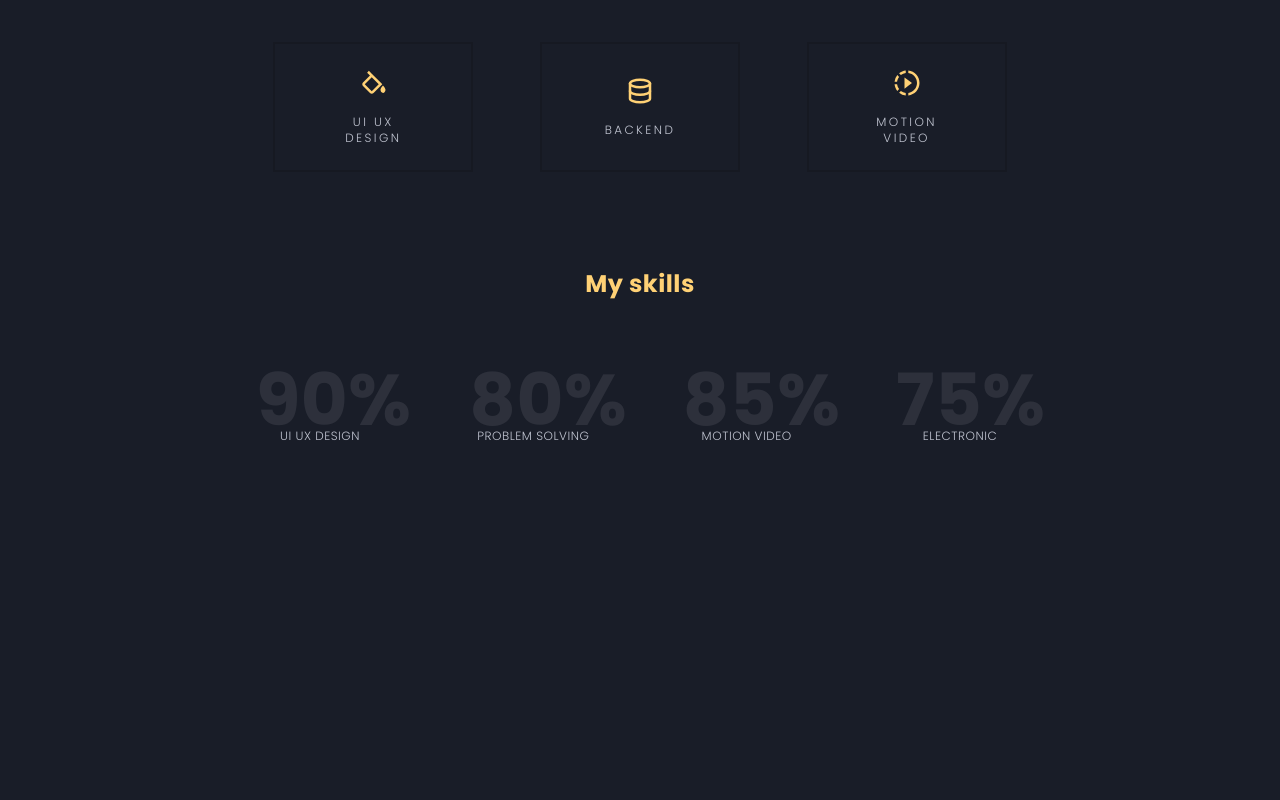
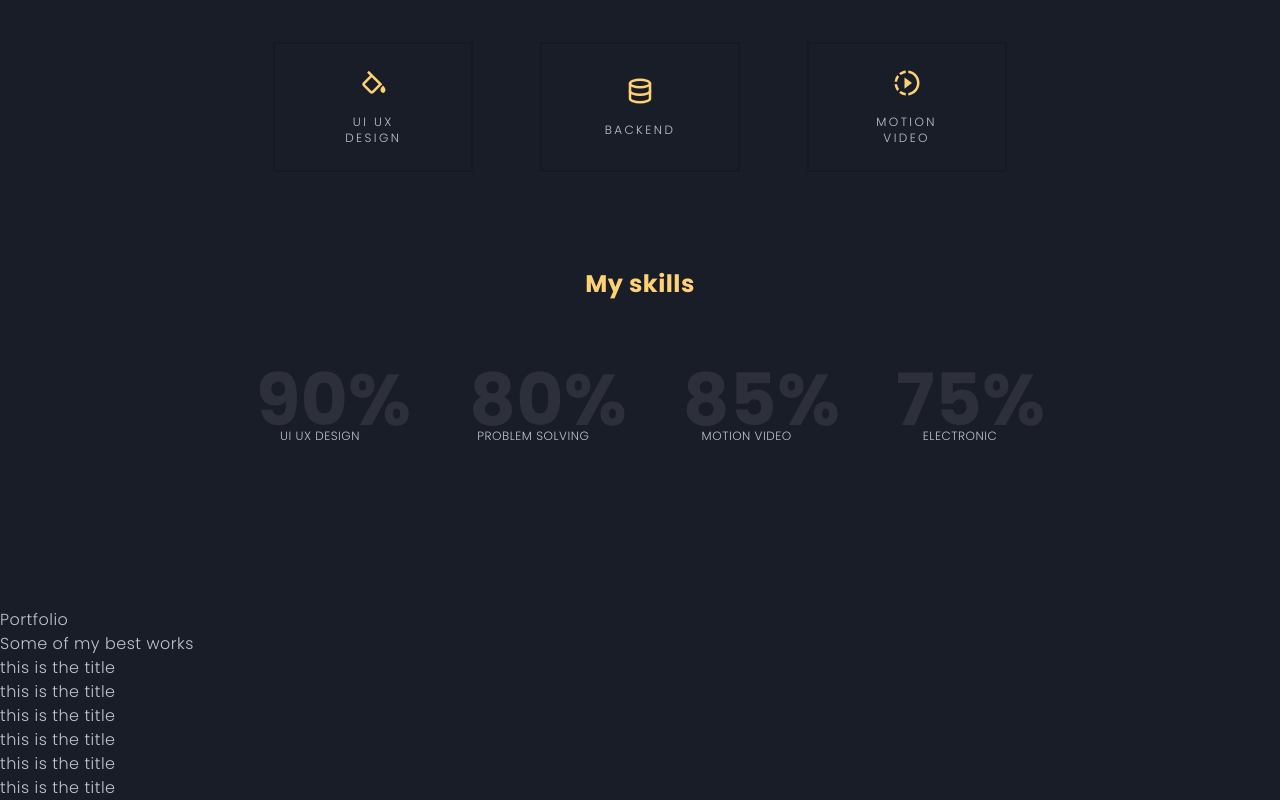
Before and after one commit to joel-kalema/me_with-nextjs, a Next.js app: page / in a window 1280 px wide. Shown: the part 1987-2787 px from the top of the page. Before the commit the page ends 2595 px from the top, so only its background shows below. Built offline with nearby package versions, Linux system fonts and the light colour scheme.

Commit message:
add images

```diff
--- a/components/data/portfolio.js
+++ b/components/data/portfolio.js
@@ -1,7 +1,50 @@
-const projects = [
+export const projects = [
     {
         id: 1,
+        image: '',
         title: 'this is the title',
-        details: 'this project was made to help people'
+        details: 'this project was made to help people',
+        technologies: ['React', 'Scss'],
+        live: '#'
+    },
+    {
+        id: 2,
+        image: '',
+        title: 'this is the title',
+        details: 'this project was made to help people',
+        technologies: ['React', 'Scss'],
+        live: '#'
+    },
+    {
+        id: 3,
+        image: '',
+        title: 'this is the title',
+        details: 'this project was made to help people',
+        technologies: ['React', 'Scss'],
+        live: '#'
+    },
+    {
+        id: 4,
+        image: '',
+        title: 'this is the title',
+        details: 'this project was made to help people',
+        technologies: ['React', 'Scss'],
+        live: '#'
+    },
+    {
+        id: 5,
+        image: '',
+        title: 'this is the title',
+        details: 'this project was made to help people',
+        technologies: ['React', 'Scss'],
+        live: '#'
+    },
+    {
+        id: 6,
+        image: '',
+        title: 'this is the title',
+        details: 'this project was made to help people',
+        technologies: ['React', 'Scss'],
+        live: '#'
     }
 ]
--- a/components/portfolio.js
+++ b/components/portfolio.js
@@ -1,8 +1,17 @@
+import { projects } from "./data/portfolio"
+
 export default function Portfolio (){
     return(
         <div>
             <h1>Portfolio</h1>
-
+            <h2>Some of my best works</h2>
+            <div>
+                {projects.map((item) => (
+                   <div>
+                        <h1>{item.title}</h1>
+                   </div>
+                ))}
+            </div>
         </div>
     )
 }
--- a/pages/index.tsx
+++ b/pages/index.tsx
@@ -2,6 +2,7 @@ import styles from '../styles/Home.module.scss';
 import HomePage from '../components/home_page';
 import About from '../components/about';
 import Area from '../components/expertise';
+import Portfolio from '../components/portfolio';
 
 
 export default function Home() {
@@ -10,6 +11,7 @@ export default function Home() {
             <HomePage />
             <About />
             <Area />
+            <Portfolio />
         </div>
     )
 }
```
Also changed, not shown: public/images/live.jpg (added).
